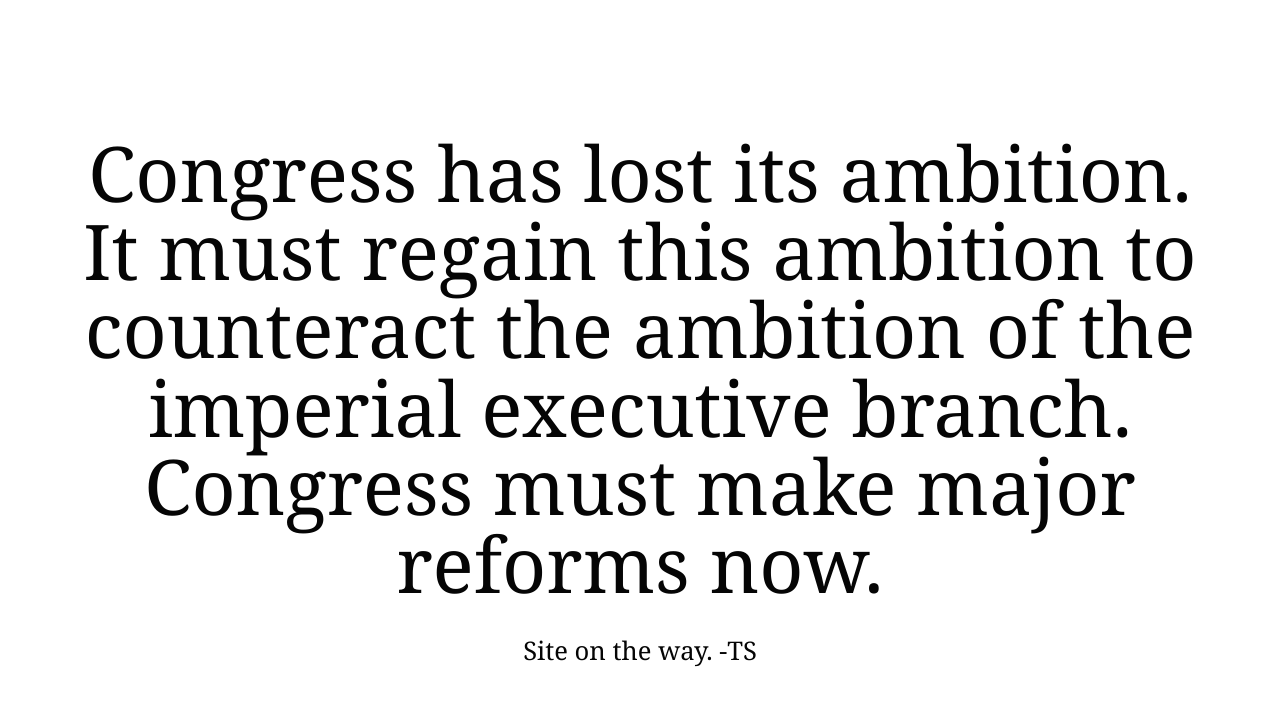
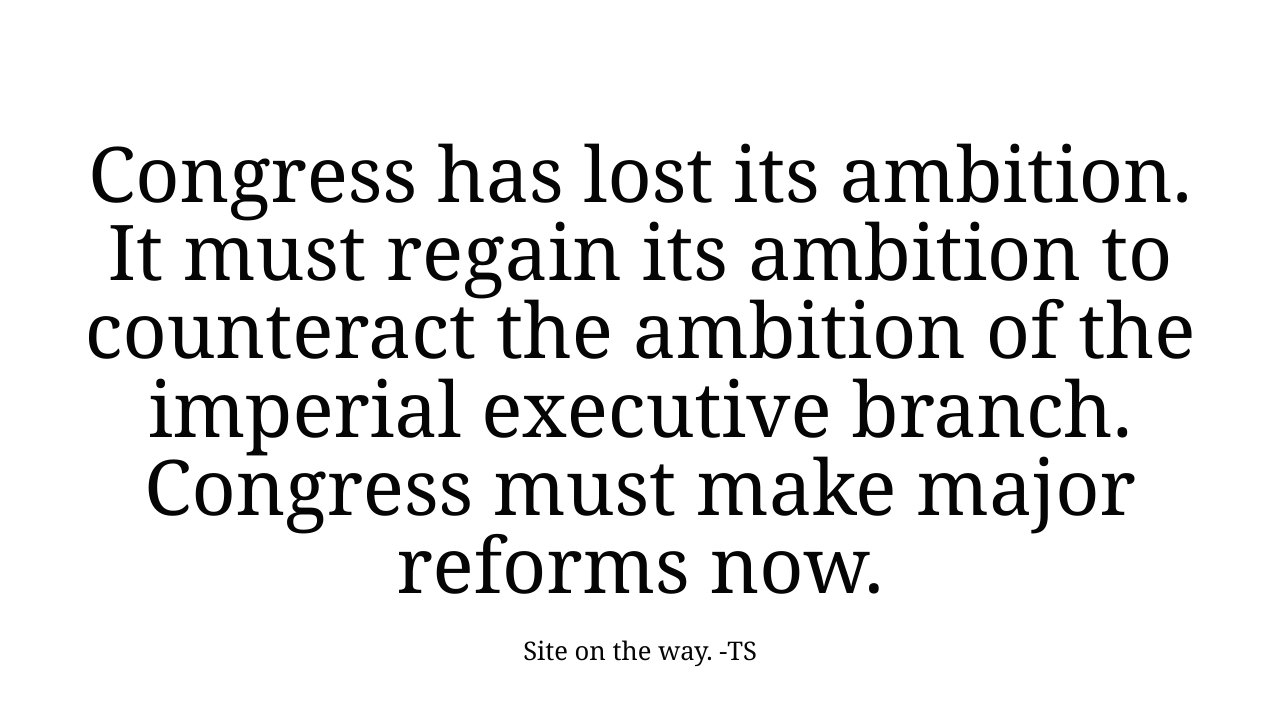
Before and after one commit to tstraus27/reformcongress, a plain HTML site: page index.html in a window 1280 px wide. Drawn offline with Linux system fonts and the light colour scheme.

Commit message:
Fix landing page wording

```diff
--- a/index.html
+++ b/index.html
@@ -8,7 +8,7 @@
   <body style="margin: 0; min-height: 100vh; background: #fff; color: #050505; font-family: Georgia, 'Times New Roman', Times, serif;">
     <main style="min-height: 100vh; width: min(100% - 32px, 1120px); margin: 0 auto; display: flex; flex-direction: column; align-items: center; justify-content: center; text-align: center;">
       <h1 style="margin: 0; font-size: clamp(2.4rem, 6vw, 6rem); font-weight: 400; line-height: 1.02;">
-        Congress has lost its ambition. It must regain this ambition to
+        Congress has lost its ambition. It must regain its ambition to
         counteract the ambition of the imperial executive branch. Congress must
         make major reforms now.
       </h1>
```
